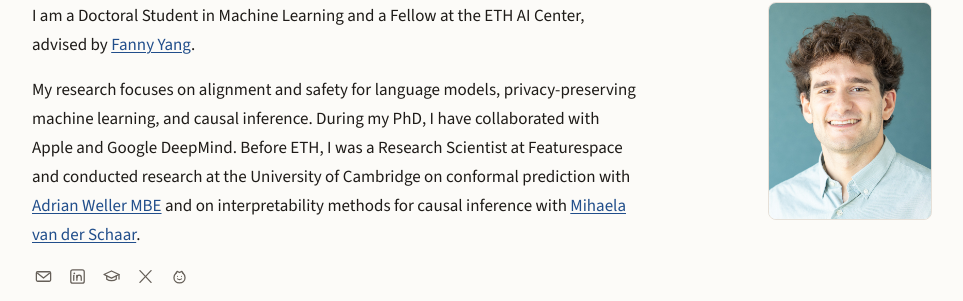
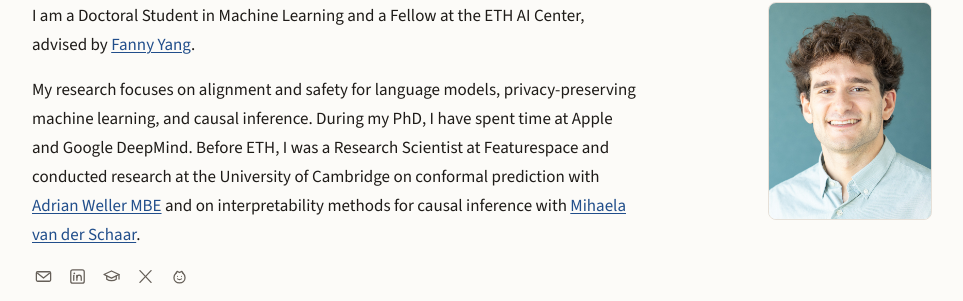
Before and after one commit to jaabmar/jaabmar.github.io, a Jekyll site: the page built from index.html, in a window 1280 px wide. Shown: the part 280-581 px from the top of the page, without its empty margins (158-1121 px from the left). Built offline with Jekyll 4.4.1, drawn with Linux system fonts in a browser that asks for light colours.

Commit message:
Clarify Apple and DeepMind wording

```diff
--- a/index.html
+++ b/index.html
@@ -28,7 +28,7 @@ image: /artifacts/social-preview.png
           </p>
           <p>
             My research focuses on alignment and safety for language models, privacy-preserving machine learning,
-            and causal inference. During my PhD, I have collaborated with Apple and Google DeepMind. Before ETH,
+            and causal inference. During my PhD, I have spent time at Apple and Google DeepMind. Before ETH,
             I was a Research Scientist at Featurespace and conducted research at the University of Cambridge
             on conformal prediction with
             <a href="https://www.ai.cam.ac.uk/people/adrian-weller/" target="_blank" rel="noreferrer">Adrian Weller MBE</a>
```
